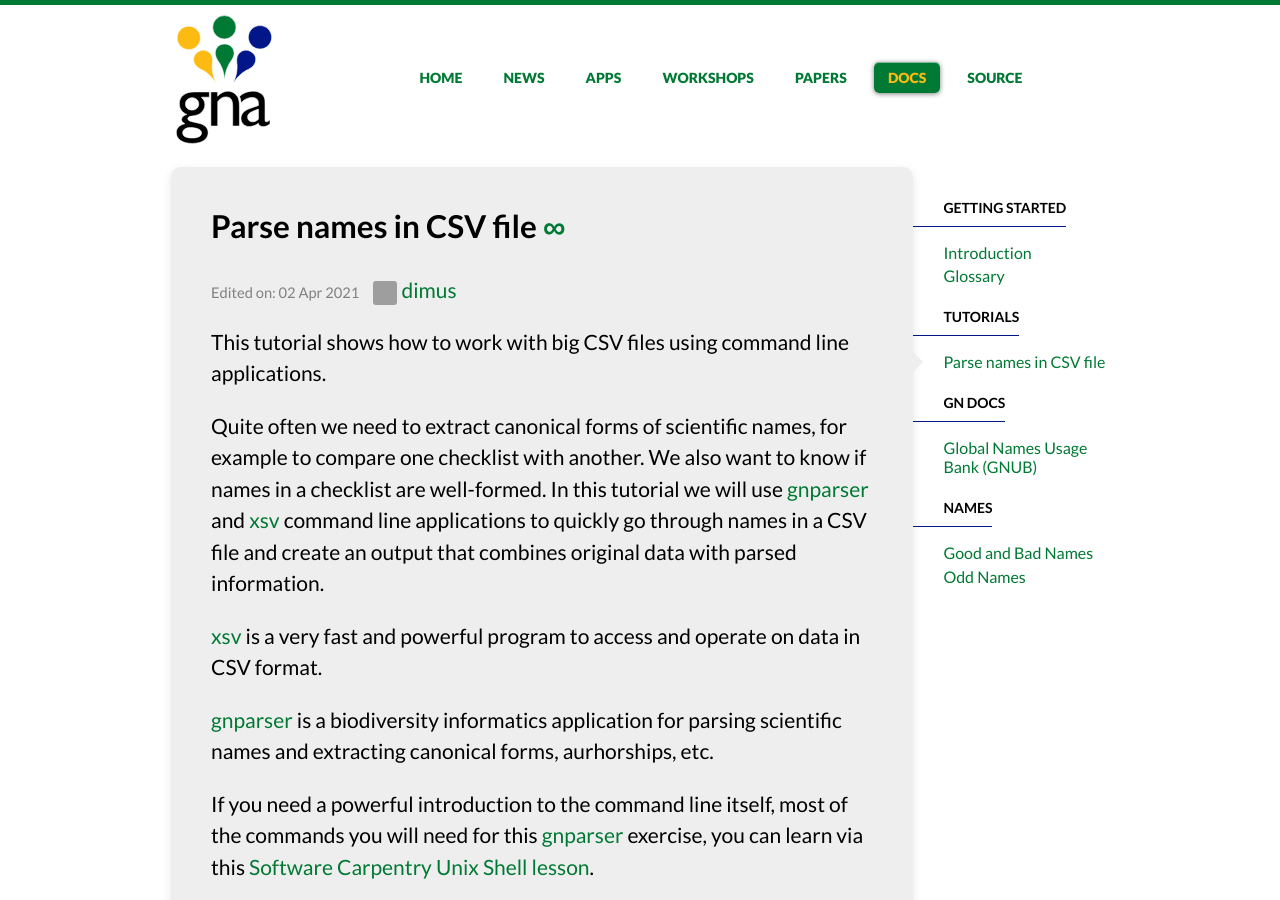
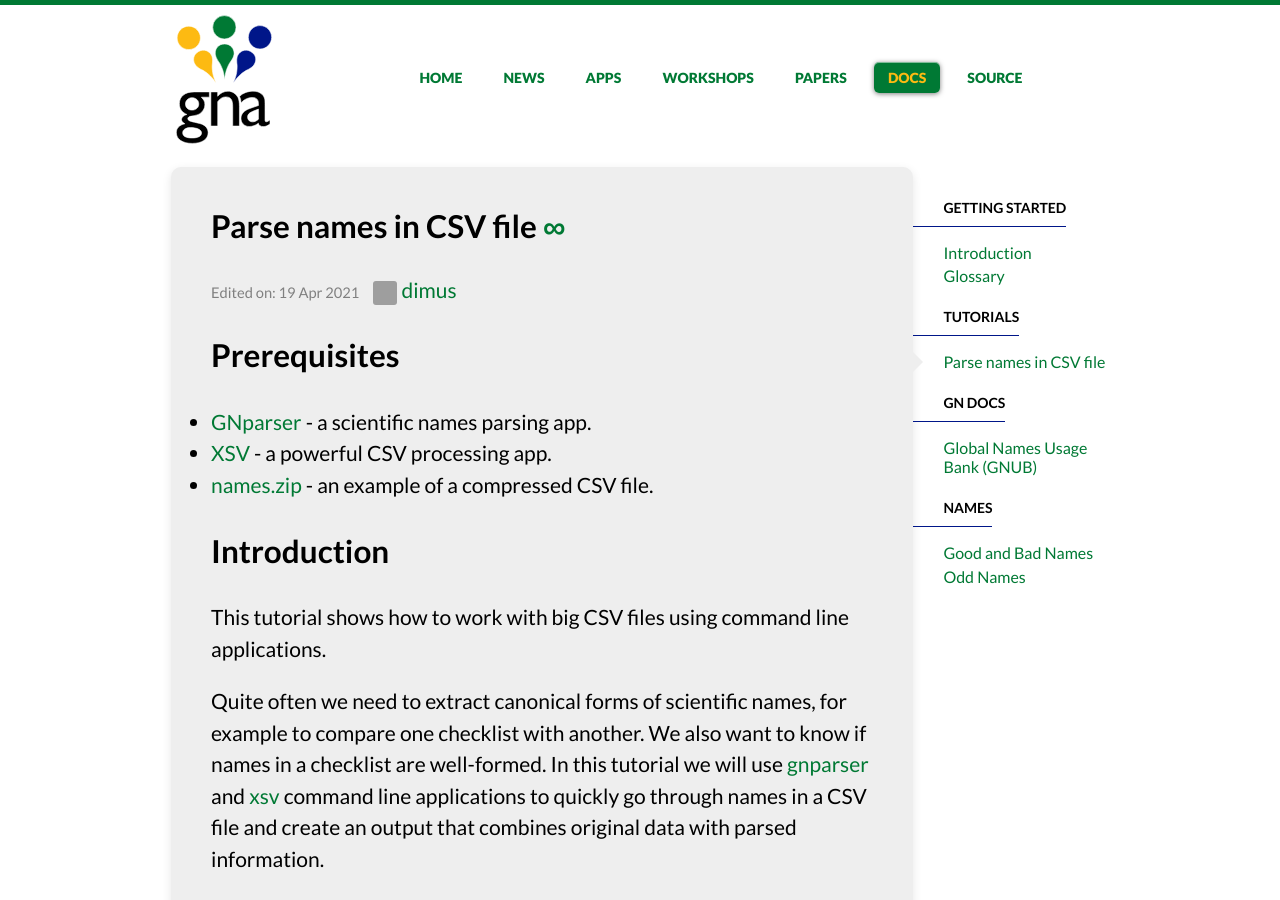
Before and after one commit to GlobalNamesArchitecture/GlobalNamesArchitecture.github.io, a Jekyll site: the page built from _docs/tut-xsv-gnparser.md, in a window 1280 px wide and 900 px high. Built offline with Jekyll 4.4.1, drawn with Linux system fonts in a browser that asks for light colours; nearby versions of some CDN libraries; grey boxes are pictures that could not be loaded.

Commit message:
update gnparser tut

```diff
--- a/_docs/tut-xsv-gnparser.md
+++ b/_docs/tut-xsv-gnparser.md
@@ -1,11 +1,19 @@
 ---
 layout: docs
 title: Parse names in CSV file
-date: 2021-04-02 19:09:34
+date: 2021-04-19 15:02:21
 type: docs
 author: dimus
 permalink: /docs/tut-xsv-gnparser/
 ---
+
+## Prerequisites
+
+- [GNparser][gnparser install] - a scientific names parsing app.
+- [XSV][xsv install] - a powerful CSV processing app.
+- [names.zip] - an example of a compressed CSV file.
+
+## Introduction
 
 This tutorial shows how to work with big CSV files using command line
 applications.
```
